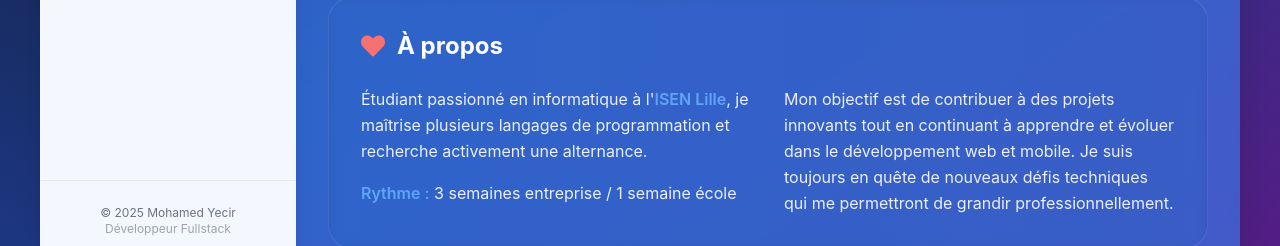
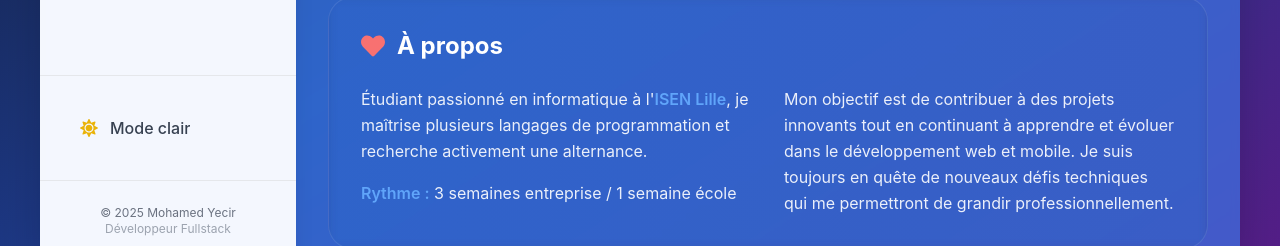
Before and after one commit to BYecir02/MYB, a React (Create React App) app in the folder portfolio/: page / in a window 1280 px wide. Shown: the part 499-745 px from the top of the page. Built offline with nearby package versions, Linux system fonts and the light colour scheme.

Commit message:
add light/dark mode

```diff
--- a/portfolio/src/components/Layout.jsx
+++ b/portfolio/src/components/Layout.jsx
@@ -6,9 +6,11 @@ import Parcours from './Parcours';
 import Skills from './Skills';
 import Projects from './Projects';
 import Contact from './Contact';
+import { FaMoon, FaSun } from 'react-icons/fa';
 
 const Layout = ({ children }) => {
   const [activeComponent, setActiveComponent] = useState('about');
+  const [isDarkMode, setIsDarkMode] = useState(true); // État du thème
 
   const renderComponent = () => {
     switch(activeComponent) {
@@ -29,9 +31,30 @@ const Layout = ({ children }) => {
 
   return (
     <>
-      <div className="min-h-screen bg-gradient-to-br from-gray-900 via-blue-900 to-purple-900 p-2 sm:p-4 lg:p-10">
-        <div className="h-[calc(100vh-1rem)] sm:h-[calc(100vh-2rem)] lg:h-[90vh] w-full max-w-7xl mx-auto bg-blue-500/60 backdrop-blur-sm rounded-lg flex overflow-hidden shadow-2xl mb-16 lg:mb-0">
-          <Sidebar onNavigate={setActiveComponent} activeComponent={activeComponent} />
+      <div className={`min-h-screen p-2 sm:p-4 lg:p-10 transition-all duration-300 ${
+        isDarkMode
+          ? 'bg-gradient-to-br from-gray-900 via-blue-900 to-purple-900'
+          : 'bg-gradient-to-br from-blue-50 via-indigo-100 to-purple-100'
+      }`}>
+        <div className="h-[calc(100vh-1rem)] sm:h-[calc(100vh-2rem)] lg:h-[90vh] w-full max-w-7xl mx-auto bg-blue-500/60 backdrop-blur-sm rounded-lg flex overflow-hidden shadow-2xl mb-16 lg:mb-0 relative">
+
+          {/* Theme Toggle Button pour mobile - En haut à droite */}
+          <button
+            onClick={() => setIsDarkMode(!isDarkMode)}
+            className="lg:hidden absolute top-4 right-4 z-50 bg-white/20 backdrop-blur-sm text-white p-3 rounded-full shadow-lg hover:bg-white/30 transition-all duration-200 border border-white/20"
+            title={isDarkMode ? 'Mode clair' : 'Mode sombre'}
+          >
+            <span className="text-lg">
+              {isDarkMode ? <FaSun className="text-yellow-300" /> : <FaMoon className="text-blue-200" />}
+            </span>
+          </button>
+
+          <Sidebar
+            onNavigate={setActiveComponent}
+            activeComponent={activeComponent}
+            isDarkMode={isDarkMode}
+            onToggleTheme={() => setIsDarkMode(!isDarkMode)}
+          />
           <main className="flex-1 h-full overflow-hidden">
             {renderComponent()}
             {children}
--- a/portfolio/src/components/Sidebar.jsx
+++ b/portfolio/src/components/Sidebar.jsx
@@ -1,7 +1,7 @@
 import React, { useState } from 'react';
-import { FaUser, FaGraduationCap, FaProjectDiagram, FaEnvelope, FaChevronLeft, FaChevronRight, FaCogs } from 'react-icons/fa';
+import { FaUser, FaGraduationCap, FaProjectDiagram, FaEnvelope, FaChevronLeft, FaChevronRight, FaCogs, FaMoon, FaSun } from 'react-icons/fa';
 
-const Sidebar = ({ onNavigate, activeComponent }) => {
+const Sidebar = ({ onNavigate, activeComponent, isDarkMode, onToggleTheme }) => {
   const [isCollapsed, setIsCollapsed] = useState(false);
 
   const navItems = [
@@ -84,6 +84,29 @@ const Sidebar = ({ onNavigate, activeComponent }) => {
         </ul>
       </nav>
 
+      {/* Theme Toggle */}
+      <div className={`${isCollapsed ? 'p-3' : 'p-6'} border-t border-gray-200`}>
+        <button
+          onClick={onToggleTheme}
+          className={`
+            w-full flex items-center rounded-lg
+            transition-all duration-200 group
+            ${isCollapsed ? 'justify-center p-3' : 'space-x-3 p-4'}
+            text-gray-700 hover:bg-blue-50 hover:text-blue-600
+          `}
+          title={isCollapsed ? (isDarkMode ? 'Mode clair' : 'Mode sombre') : ''}
+        >
+          <span className={`${isCollapsed ? 'text-xl' : 'text-lg'} transition-transform flex-shrink-0 group-hover:scale-110`}>
+            {isDarkMode ? <FaSun className="text-yellow-500" /> : <FaMoon className="text-blue-600" />}
+          </span>
+          {!isCollapsed && (
+            <span className="font-medium whitespace-nowrap overflow-hidden">
+              {isDarkMode ? 'Mode clair' : 'Mode sombre'}
+            </span>
+          )}
+        </button>
+      </div>
+
       {/* Footer */}
       {!isCollapsed && (
         <div className="p-6 border-t border-gray-200">
```
